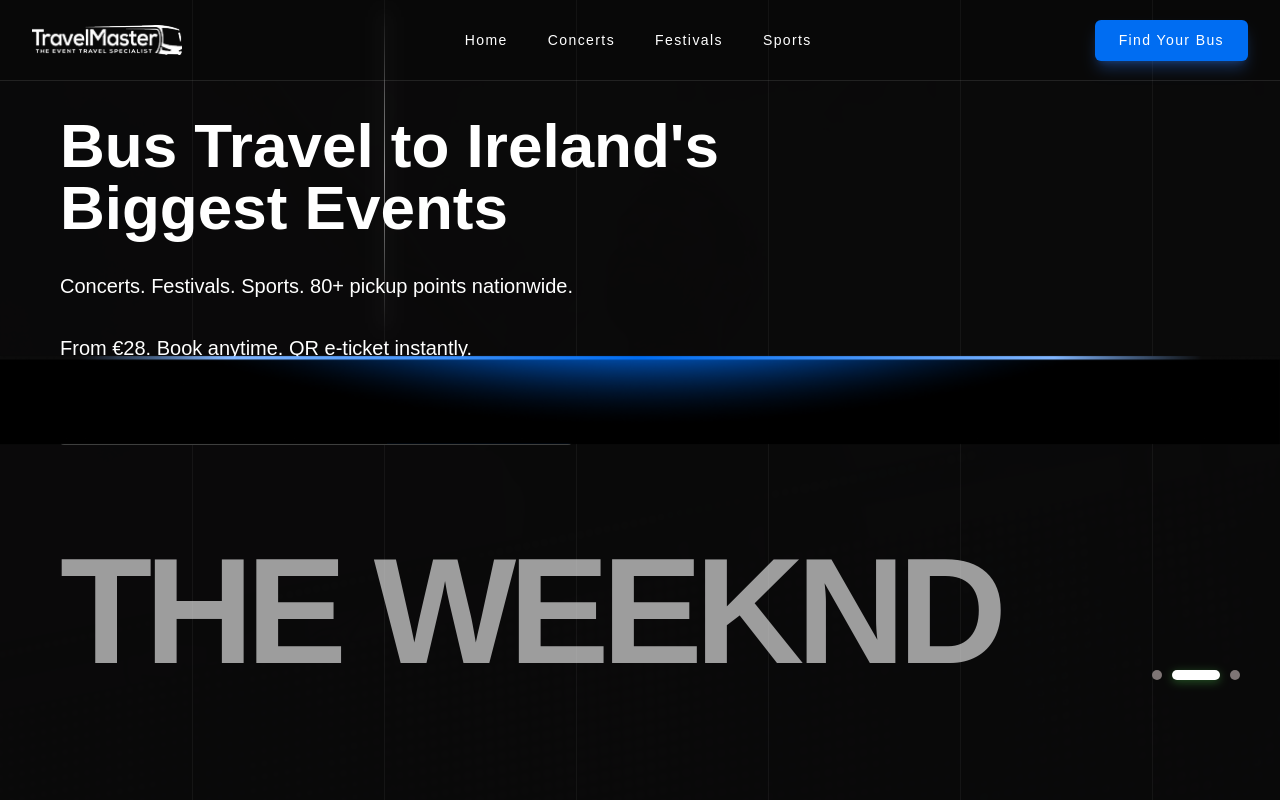
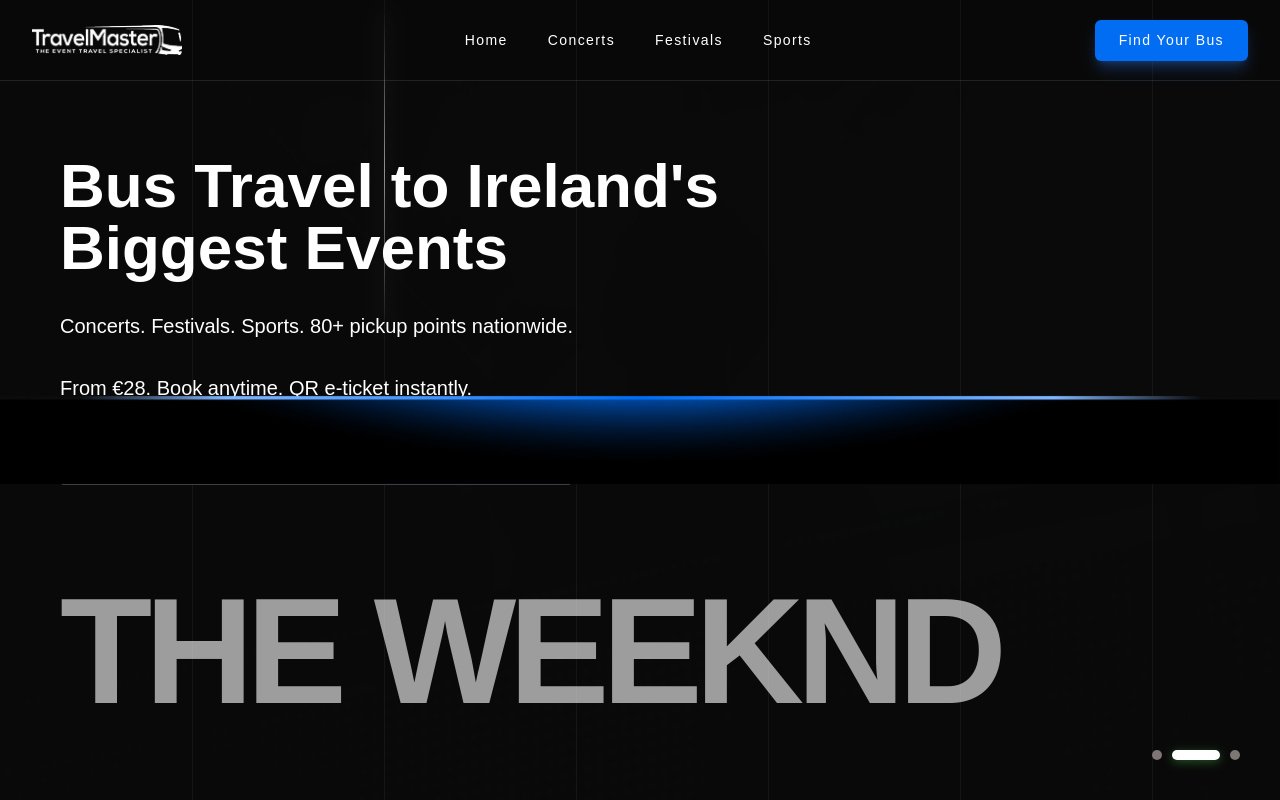
Before and after one commit to masoomk9666/travel-master, a Next.js app: page / in a window 1280 px wide. Shown: the top 800 px of the page. Built offline with nearby package versions, Linux system fonts and the light colour scheme.

Commit message:
Hero Chnages updated

```diff
--- a/components/Hero.jsx
+++ b/components/Hero.jsx
@@ -348,7 +348,7 @@
   };
 
   return (
-    <section className="relative min-h-screen flex flex-col justify-center overflow-hidden text-white !py-20">
+    <section className="relative min-h-[110vh] flex flex-col justify-center overflow-hidden text-white !py-20">
       <AnimatePresence mode="wait">
         <motion.div
           key={currentEvent?.id}
```
